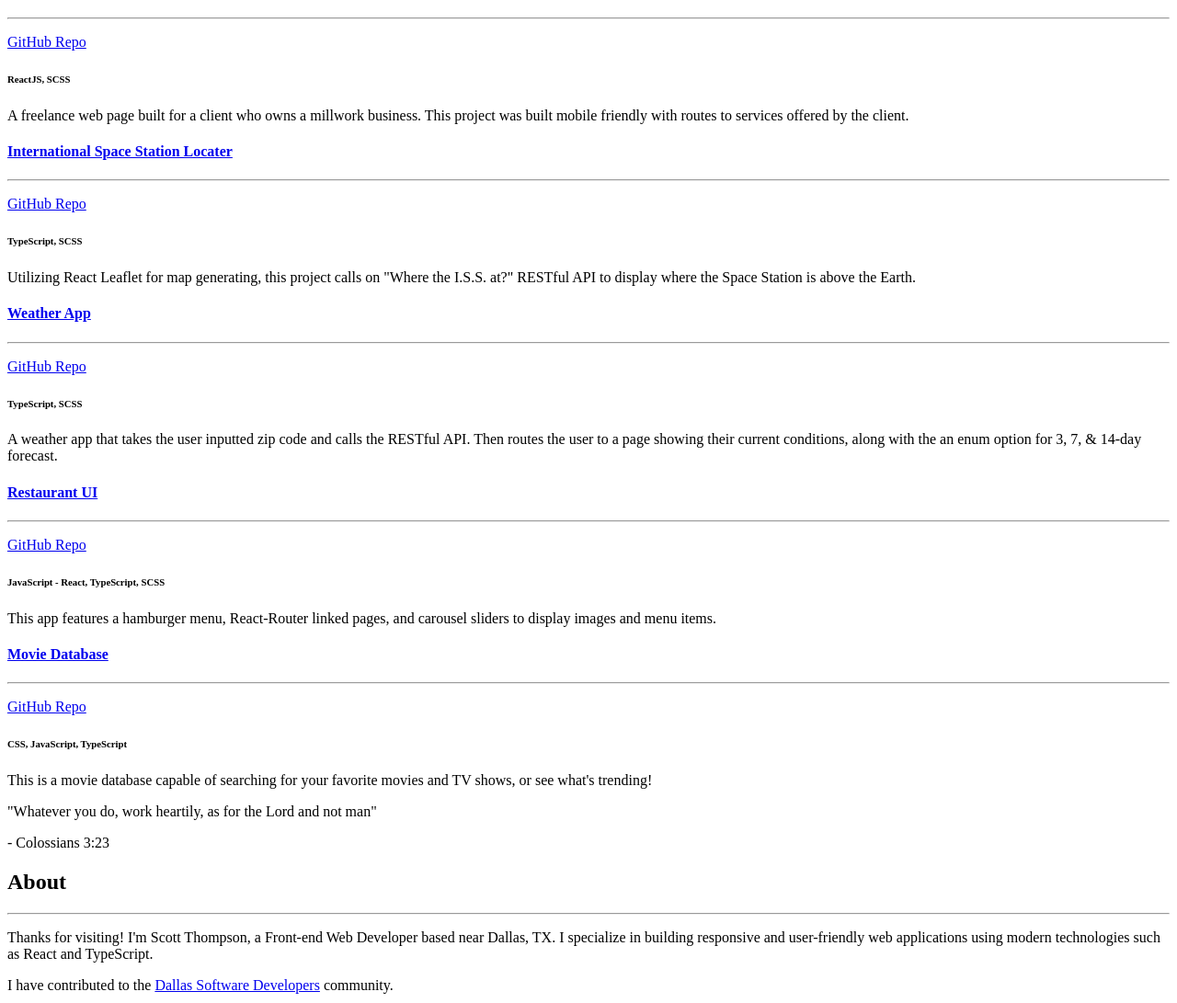
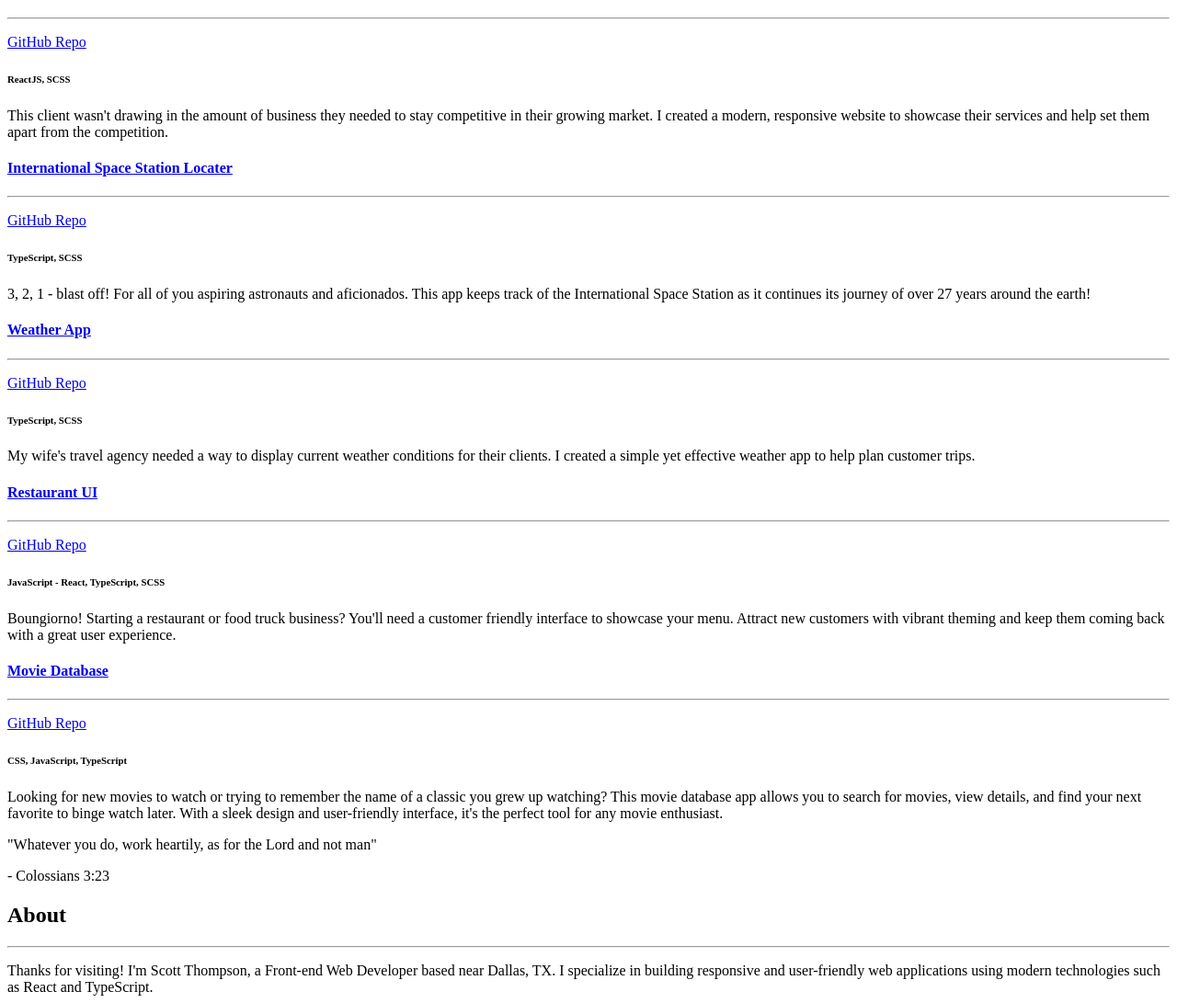
Before and after one commit to thompsons90/newPortfolio, a plain HTML site: page index.html in a window 1280 px wide. Shown: the part 4804-5895 px from the top of the page at 92% size. Drawn offline with nearby package versions, Linux system fonts and the light colour scheme; files that its build step writes are made by us from their sources.

Commit message:
Updated portfolio text to focus on problem solving aspect

```diff
--- a/index.html
+++ b/index.html
@@ -153,7 +153,7 @@
           </a>
           <h6>ReactJS, SCSS</h6>
           <p>
-            A freelance web page built for a client who owns a millwork business. This project was built mobile friendly with routes to services offered by the client.
+            This client wasn't drawing in the amount of business they needed to stay competitive in their growing market. I created a modern, responsive website to showcase their services and help set them apart from the competition.
           </p>
         </article>
 
@@ -168,8 +168,7 @@
           </a>
           <h6>TypeScript, SCSS</h6>
           <p>
-            Utilizing React Leaflet for map generating, this project calls on "Where the I.S.S. at?" RESTful API to display where the Space Station is above the Earth.
-          </p>
+            3, 2, 1 - blast off! For all of you aspiring astronauts and aficionados. This app keeps track of the International Space Station as it continues its journey of over 27 years around the earth!</p>
         </article>
 
         <article class="project-card">
@@ -183,7 +182,7 @@
           </a>
           <h6>TypeScript, SCSS</h6>
           <p>
-            A weather app that takes the user inputted zip code and calls the RESTful API. Then routes the user to a page showing their current conditions, along with the an enum option for 3, 7, &amp; 14-day forecast.
+            My wife's travel agency needed a way to display current weather conditions for their clients. I created a simple yet effective weather app to help plan customer trips.
           </p>
         </article>
 
@@ -198,7 +197,7 @@
           </a>
           <h6>JavaScript - React, TypeScript, SCSS</h6>
           <p>
-            This app features a hamburger menu, React-Router linked pages, and carousel sliders to display images and menu items.
+            Boungiorno! Starting a restaurant or food truck business? You'll need a customer friendly interface to showcase your menu. Attract new customers with vibrant theming and keep them coming back with a great user experience.
           </p>
         </article>
 
@@ -213,13 +212,11 @@
           </a>
           <h6>CSS, JavaScript, TypeScript</h6>
           <p>
-            This is a movie database capable of searching for your favorite movies and TV shows, or see what's trending!
+          Looking for new movies to watch or trying to remember the name of a classic you grew up watching? This movie database app allows you to search for movies, view details, and find your next favorite to binge watch later. With a sleek design and user-friendly interface, it's the perfect tool for any movie enthusiast.
           </p>
         </article>
       </section>
     </div>
-
-
 
     <!-- About Section -->
     <section id="about">
```
